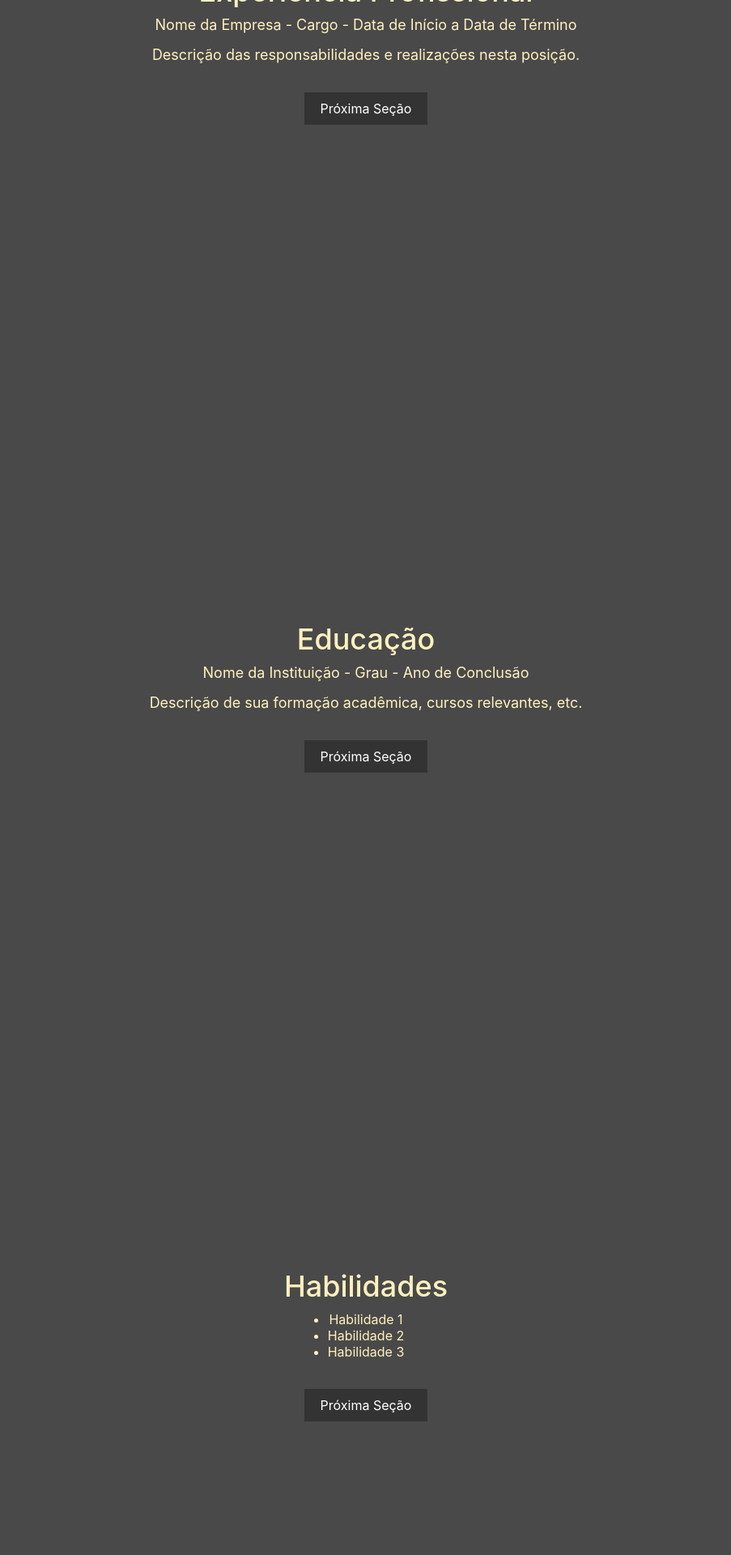
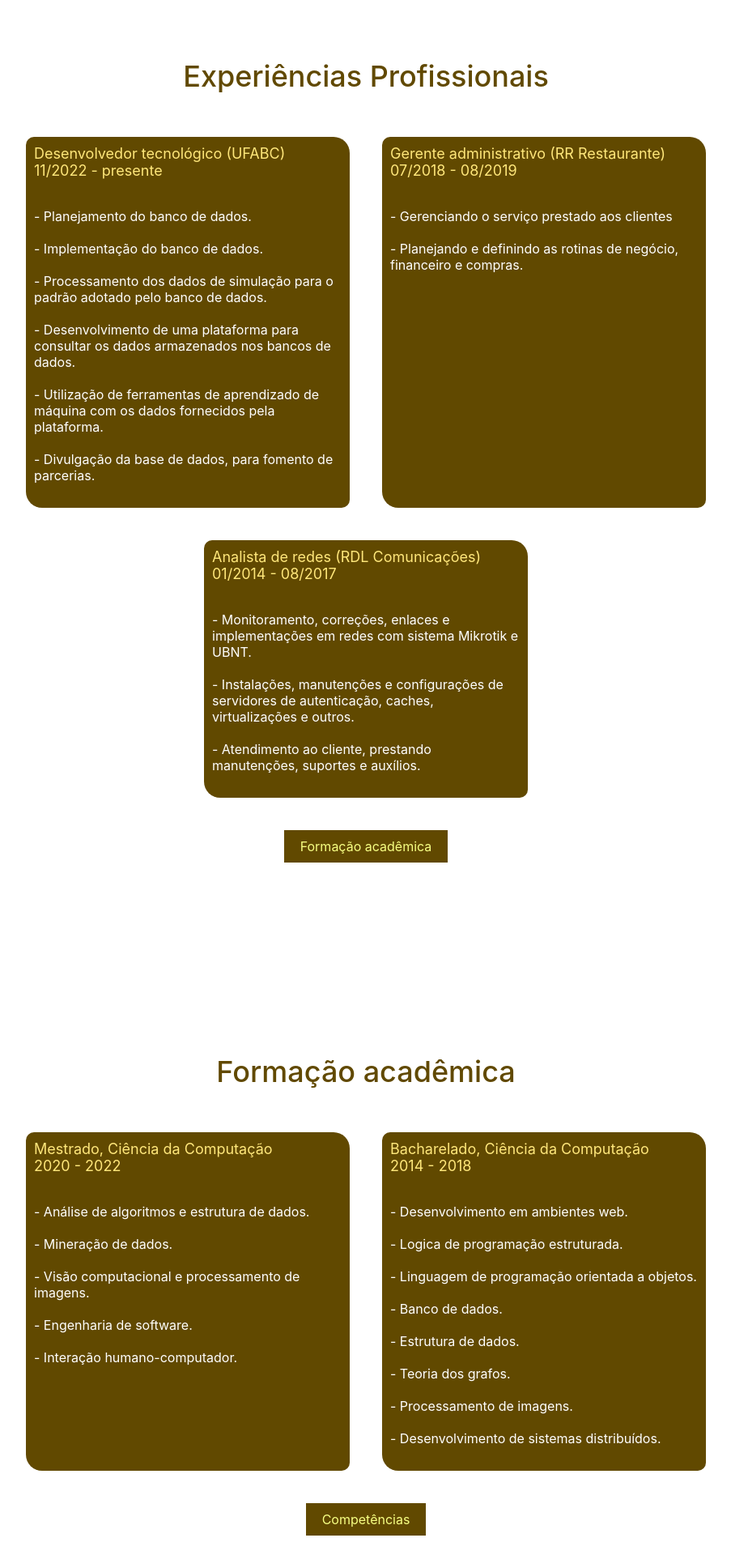
Before and after one commit to Renan-Bodom/BodomCreed, a Django app: page /cv/ in a window 1280 px wide. Shown: the part 948-2868 px from the top of the page at 81% size, without its empty margins (188-1091 px from the left). Run offline with Django 3.2, Linux system fonts and the light colour scheme; some libraries are stand-ins or nearby versions.

Commit message:
CV Renan implementado

```diff
--- /dev/null
+++ b/curriculum/templates/curriculum/contact_renan.html
@@ -0,0 +1,45 @@
+<div class="boxArredondado">
+    <h1>Renan Marques:</h1>
+
+    <a href="https://t.me/renan_bodom" target=”_blank” class="btn btn-outline-warning larguraBotaoContato">
+        <i class="fa-brands fa-telegram"></i>
+        Telegram
+    </a>
+
+    <br><br>
+    <a href="https://wa.me/05535920005523" target=”_blank” class="btn btn-outline-warning larguraBotaoContato">
+        <i class="fa-brands fa-whatsapp"></i>
+        WhatsApp
+    </a>
+
+    <br><br>
+    <a href="tel:05535920005523" class="btn btn-outline-warning larguraBotaoContato">
+        <i class="fa-solid fa-phone"></i>
+        Ligar
+    </a>
+
+    <br><br>
+    <a href="mailto:renan1211@hotmail.com" class="btn btn-outline-warning larguraBotaoContato">
+        <i class="fa-solid fa-envelope"></i>
+        E-mail
+    </a>
+
+    <br><br>
+    <a href="https://www.linkedin.com/in/renan-marques-ti/" target=”_blank” class="btn btn-outline-warning larguraBotaoContato">
+        <i class="fa-brands fa-linkedin"></i>
+        LinkedIn
+    </a>
+
+    <br><br>
+    <a href="https://github.com/Renan-Bodom" target=”_blank” class="btn btn-outline-warning larguraBotaoContato">
+        <i class="fa-brands fa-github"></i>
+        GitHub
+    </a>
+
+    <br><br>
+    <a href="https://www.instagram.com/renan_bodom/" target=”_blank” class="btn btn-outline-warning larguraBotaoContato">
+        <i class="fa-brands fa-instagram"></i>
+        Instagram
+    </a>
+    <br><br>
+</div>
--- a/curriculum/templates/curriculum/cv_renan.html
+++ b/curriculum/templates/curriculum/cv_renan.html
@@ -6,38 +6,124 @@
 <div class="header_cv_renan" id="about">
     <h1>Renan Marques</h1>
     <p>Analista de dados | Desenvolvedor</p>
-    <button class="scroll-button_cv" onclick="scrollToSection('experience')">Próxima Seção</button>
+    <button class="scroll-button_cv" onclick="scrollToSection('experience')">Experiências Profissionais</button>
 </div>
 
-<div class="section_cv" id="experience">
-    <h2>Experiência Profissional</h2>
-    <p>Nome da Empresa - Cargo - Data de Início a Data de Término</p>
-    <p>Descrição das responsabilidades e realizações nesta posição.</p>
-    <button class="scroll-button_cv" onclick="scrollToSection('education')">Próxima Seção</button>
+<div class="section_cv" id="experience" style="min-height: 1160px;">
+    <h2>Experiências Profissionais</h2>
+    <div class="itens_section">
+
+        <div class="item_section" id="exp_ufabc">
+            <p>Desenvolvedor tecnológico (UFABC)<br>11/2022 - presente</p>
+
+            <ul class="lista_funcoes">
+                <li>- Planejamento do banco de dados.</li>
+                <li>- Implementação do banco de dados.</li>
+                <li>- Processamento dos dados de simulação para o padrão adotado pelo banco de dados.</li>
+                <li>- Desenvolvimento de uma plataforma para consultar os dados armazenados nos bancos de dados.</li>
+                <li>- Utilização de ferramentas de aprendizado de máquina com os dados fornecidos pela plataforma.</li>
+                <li>- Divulgação da base de dados, para fomento de parcerias.</li>
+            </ul>
+        </div>
+
+        <div class="item_section" id="exp_rr">
+            <p>Gerente administrativo (RR Restaurante)<br>07/2018 - 08/2019</p>
+
+            <ul class="lista_funcoes">
+                <li>- Gerenciando o serviço prestado aos clientes</li>
+                <li>- Planejando e definindo as rotinas de negócio, financeiro e compras.</li>
+            </ul>
+        </div>
+
+        <div class="item_section" id="exp_rdl">
+            <p>Analista de redes (RDL Comunicações)<br>01/2014 - 08/2017</p>
+
+            <ul class="lista_funcoes">
+                <li>- Monitoramento, correções, enlaces e implementações em redes com sistema Mikrotik e UBNT.</li>
+                <li>- Instalações, manutenções e configurações de servidores de autenticação, caches, virtualizações e outros.</li>
+                <li>- Atendimento ao cliente, prestando manutenções, suportes e auxílios.</li>
+            </ul>
+        </div>
+
+    </div>
+
+    <button class="scroll-button_cv" onclick="scrollToSection('education')">Formação acadêmica</button>
 </div>
 
 <div class="section_cv" id="education">
-    <h2>Educação</h2>
-    <p>Nome da Instituição - Grau - Ano de Conclusão</p>
-    <p>Descrição de sua formação acadêmica, cursos relevantes, etc.</p>
-    <button class="scroll-button_cv" onclick="scrollToSection('skills')">Próxima Seção</button>
+    <h2>Formação acadêmica</h2>
+    <div class="itens_section">
+        <div class="item_section" id="edu_mestre">
+            <p>Mestrado, Ciência da Computação<br>2020 - 2022</p>
+
+            <ul class="lista_funcoes">
+                <li>- Análise de algoritmos e estrutura de dados.</li>
+                <li>- Mineração de dados.</li>
+                <li>- Visão computacional e processamento de imagens.</li>
+                <li>- Engenharia de software.</li>
+                <li>- Interação humano-computador.</li>
+            </ul>
+        </div>
+
+        <div class="item_section" id="edu_bacharel">
+            <p>Bacharelado, Ciência da Computação<br>2014 - 2018</p>
+
+            <ul class="lista_funcoes">
+                <li>- Desenvolvimento em ambientes web.</li>
+                <li>- Logica de programação estruturada.</li>
+                <li>- Linguagem de programação orientada a objetos.</li>
+                <li>- Banco de dados.</li>
+                <li>- Estrutura de dados.</li>
+                <li>- Teoria dos grafos.</li>
+                <li>- Processamento de imagens.</li>
+                <li>- Desenvolvimento de sistemas distribuídos.</li>
+            </ul>
+
+        </div>
+    </div>
+
+    <button class="scroll-button_cv" onclick="scrollToSection('skills')">Competências</button>
 </div>
 
 <div class="section_cv" id="skills">
-    <h2>Habilidades</h2>
-    <ul>
-        <li>Habilidade 1</li>
-        <li>Habilidade 2</li>
-        <li>Habilidade 3</li>
-        <!-- Adicione mais habilidades conforme necessário -->
-    </ul>
-    <button class="scroll-button_cv" onclick="scrollToSection('contact')">Próxima Seção</button>
+    <h2>Competências</h2>
+
+    <div class="itens_section">
+
+        <div class="item_section" id="skill_python">
+            <p>Python</p>
+        </div>
+
+        <div class="item_section" id="skill_django">
+            <p>Django</p>
+        </div>
+
+        <div class="item_section" id="skill_docker">
+            <p>Docker</p>
+        </div>
+
+        <div class="item_section" id="skill_html">
+            <p>HTML</p>
+        </div>
+
+        <div class="item_section" id="skill_flask">
+            <p>Flask</p>
+        </div>
+
+        <div class="item_section" id="skill_linux">
+            <p>Linux</p>
+        </div>
+
+    </div>
+
+    <button class="scroll-button_cv" onclick="scrollToSection('contact')">Contato</button>
 </div>
 
 <div class="section_cv" id="contact">
     <h2>Contato</h2>
-    <p>Email: renan1211@hotmail.com</p>
-    <p>Telefone: (35) 92000-5523</p>
+
+    {% include 'curriculum/contact_renan.html' %}
+
     <button class="scroll-button_cv" onclick="scrollToSection('about')">Voltar para o Início</button>
 </div>
 
--- a/home/static/css/curriculum.css
+++ b/home/static/css/curriculum.css
@@ -1,5 +1,6 @@
 /* Estilos da seção de cabeçalho */
 .header_cv_renan {
+    height: 100vh;
     background-image: url('imagem-de-fundo.jpg');
     background-attachment: fixed;
     background-position: center;
@@ -7,7 +8,7 @@
     background-size: cover;
     text-align: center;
     padding: 150px 0;
-    color: white;
+    color: #614900;
 }
 
 .header_cv_luana {
@@ -30,9 +31,22 @@
     font-size: 24px;
 }
 
+
+/* Estilos dos botões de rolagem */
+.scroll-button_cv {
+    background-color: #614900 ;
+    color: rgb(247, 255, 131);
+    padding: 10px 20px;
+    border: none;
+    cursor: pointer;
+    margin: 20px;
+}
+
+
 /* Estilos do conteúdo do currículo */
 .section_cv {
-    height: 100vh; /* Definindo altura de tela inteira */
+    height: 100vh;
+    min-height: 900px;
     display: flex;
     flex-direction: column;
     justify-content: center;
@@ -42,18 +56,60 @@
 
 .section_cv h2 {
     font-size: 36px;
+    padding-bottom: 25px;
+    color: #614900;
 }
 
 .section_cv p {
     font-size: 18px;
+    color: #ffe77b;
 }
 
-/* Estilos dos botões de rolagem */
-.scroll-button_cv {
-    background-color: #333;
+
+/* Sessões */
+.itens_section {
+    display: flex;
+    flex-wrap: wrap;
+    text-align: left;
+    justify-content: center;
+}
+
+.item_section {
+    padding: 10px;
+    margin: 20px;
+    width: 400px;
+    background-color: #614900;
     color: white;
-    padding: 10px 20px;
-    border: none;
-    cursor: pointer;
-    margin: 20px;
+    border-radius: 10px 20px;
 }
+
+.lista_funcoes {
+    padding-top: 20px;
+    list-style-type: none;
+}
+
+.lista_funcoes li {
+    margin-bottom: 20px;
+}
+
+/* Contato */
+
+.boxArredondado {
+    text-align: center;
+    color: #ffe77b;
+    background-color: #614900;
+    opacity: 0.9;
+    min-width: 300px;
+    border-radius: 10px 20px;
+}
+
+.boxArredondado h1 {
+    font-size: 26px;
+    padding: 15px;
+}
+
+.larguraBotaoContato {
+    width: 130px;
+    color: white !important;
+    border-color: #ffe77b;
+}
--- a/home/static/css/sistemasBeta.css
+++ b/home/static/css/sistemasBeta.css
@@ -1,8 +1,14 @@
 .titlePag{
     text-align: center;
     padding: 10px;
+    color: #614900;
 }
 
 .listBeta{
     text-align: center;
 }
+
+.listBeta a {
+    color: black !important;
+    border-color: #614900;
+}
--- a/home/static/css/styles.css
+++ b/home/static/css/styles.css
@@ -14,7 +14,8 @@
 }
 
 body {
-    background-color: #494949;
+    /*background-color: #494949;*/
+    background-color: white;
     color: #fff1be;
 }
 
@@ -76,25 +77,11 @@ a:link {
     font-weight: bold;
 }
 
-
-
-/* Cartão */
-
-.boxArredondado {
+/* contato */
+.contact_index{
     margin: auto;
-    text-align: center;
-    color: black;
-    background-image: linear-gradient(to bottom right, rgb(136, 138, 65),rgba(39, 39, 9, 0.233));
-    opacity: 0.9;
-    max-width: 250px;
-    border-radius: 10px 20px;
+    max-width: 300px;
 }
-
-.larguraBotaoContato {
-    width: 130px;
-    color: black !important;
-}
-
 
 /* Roda pé*/
 
--- a/home/templates/home/_layout.html
+++ b/home/templates/home/_layout.html
@@ -30,12 +30,12 @@
                         Time:
 
                         <!-- Renan -->
-                        <a href="https://www.instagram.com/renan_bodom/" target=”_blank”>
+                        <a href="/cv/" target=”_blank”>
                             <img src="https://i.ibb.co/sqRsTTK/Renan.jpg" width="30px">
                         </a>
 
                         <!-- Luana -->
-                        <a href="https://www.instagram.com/luana.mqs/" target=”_blank”>
+                        <a href="#" target=”_blank”>
                             <img src="https://i.ibb.co/W6F5k3H/Luana.jpg" width="30px">
                         </a>
 
```
Also changed, not shown: home/templates/home/index.html (+2 -47 lines).
